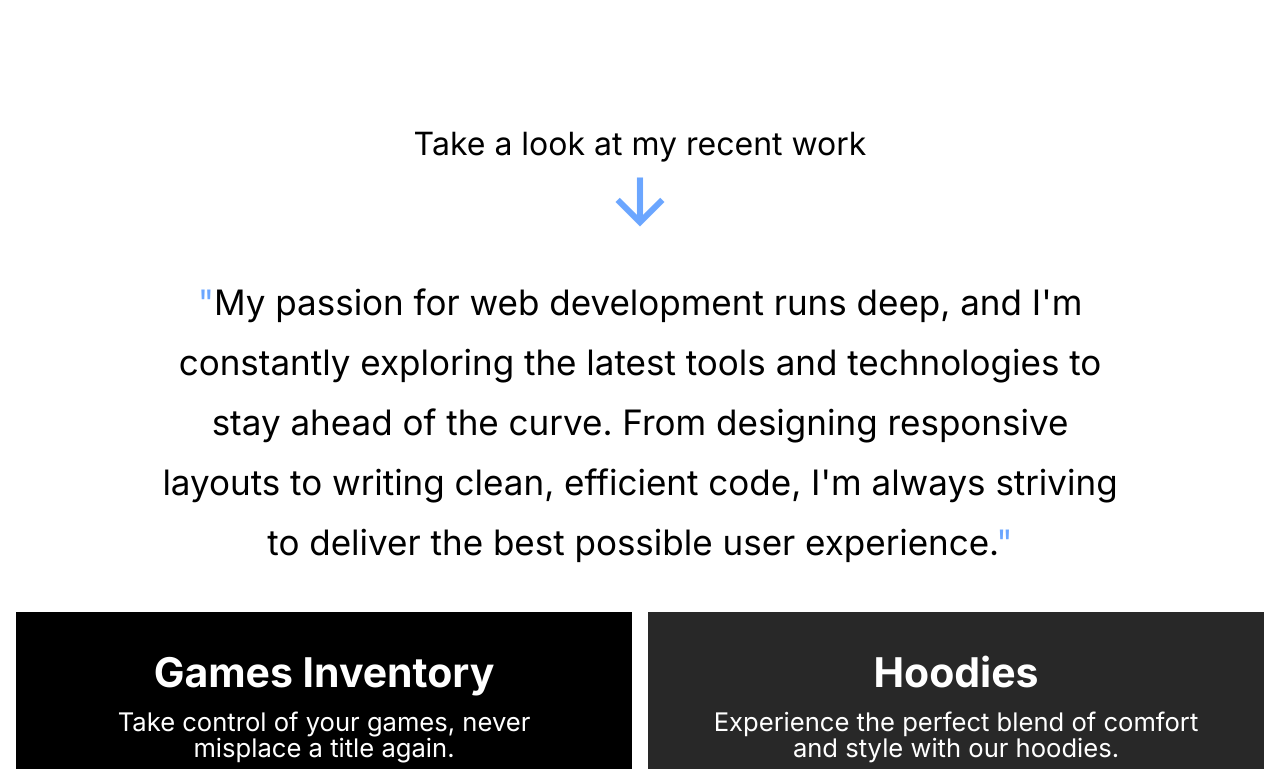
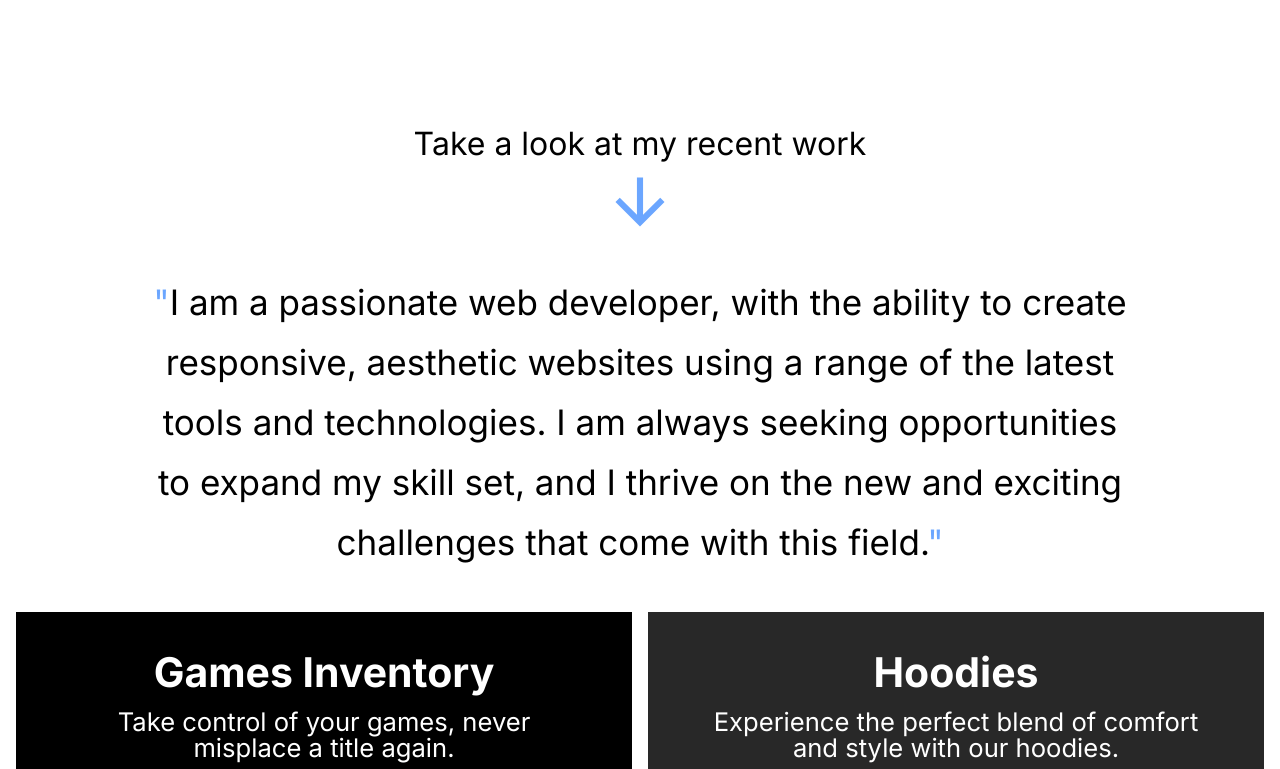
Before and after one commit to KunalP99/kportfoliov2, a React (Create React App) app: page / in a window 1280 px wide. Shown: the part 568-1337 px from the top of the page. Built offline with nearby package versions, Linux system fonts and the light colour scheme.

Commit message:
refactor: rewrite quote

```diff
--- a/src/App.js
+++ b/src/App.js
@@ -30,7 +30,7 @@ function App() {
         <div className='content'>
           <div className='quote'>
             <p>
-              <span>&quot;</span>My passion for web development runs deep, and I&apos;m constantly exploring the latest tools and technologies to stay ahead of the curve. From designing responsive layouts to writing clean, efficient code, I&apos;m always striving to deliver the best possible user experience.<span>&quot;</span>
+              <span>&quot;</span>I am a passionate web developer, with the ability to create responsive, aesthetic websites using a range of the latest tools and technologies. I am always seeking opportunities to expand my skill set, and I thrive on the new and exciting challenges that come with this field.<span>&quot;</span>
             </p>
           </div>
           <ProjectsGrid />
```
